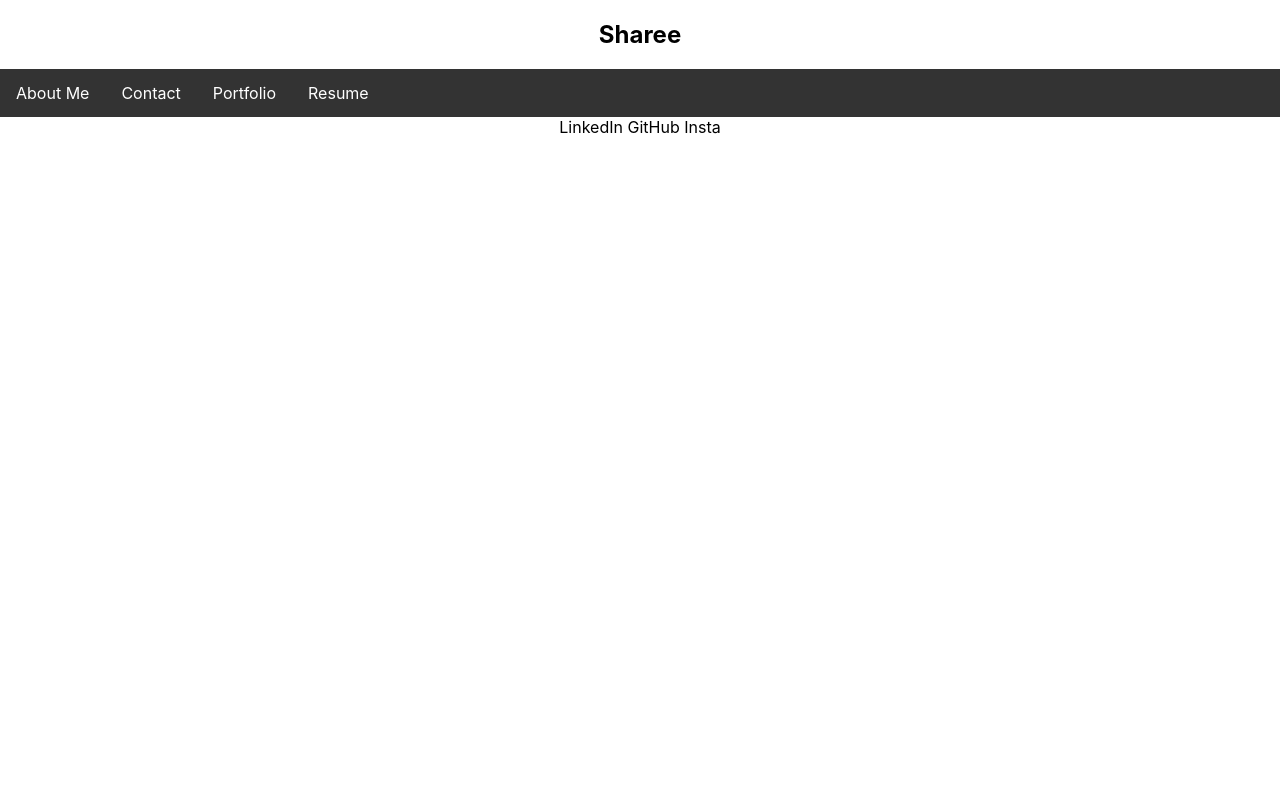
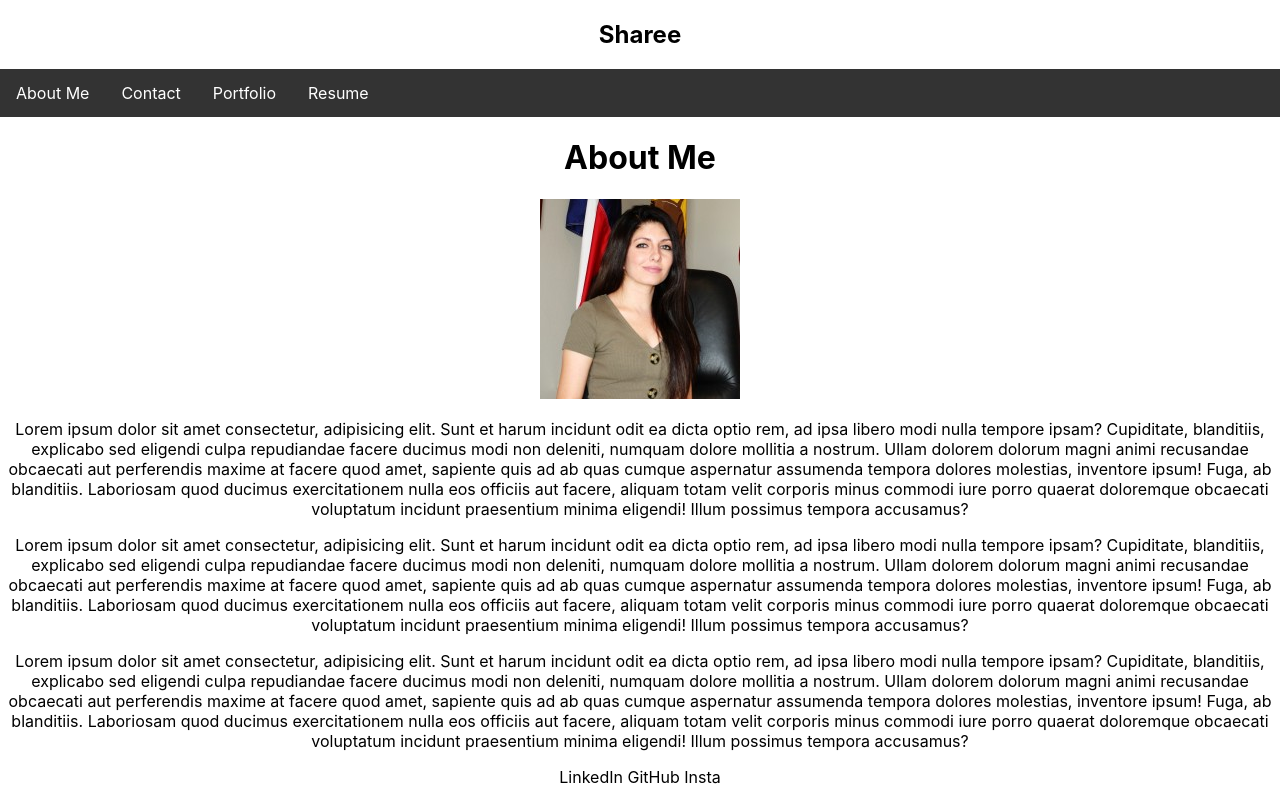
Before and after one commit to ShareeO/reactPortfolio, a React (Create React App) app: page / in a window 1280 px wide. Built offline with nearby package versions, Linux system fonts and the light colour scheme.

Commit message:
About Me

```diff
--- a/src/App.js
+++ b/src/App.js
@@ -1,12 +1,13 @@
 import './App.css';
 import Header from "./components/Header"
 import Footer from "./components/Footer"
+import AboutMe from './pages/AboutMe';
 
 function App() {
   return (
     <div className="App">
       <Header/>
-
+        <AboutMe/>
       <Footer/>
     </div>
   );
--- /dev/null
+++ b/src/pages/AboutMe.js
@@ -0,0 +1,20 @@
+import React from "react";
+import profile from "../assets/images/MEH.jpeg"
+
+function AboutMe (props) {
+    return (
+        <main>
+            <h1> About Me</h1>
+            <section>
+                <img src={profile}/>
+            </section>
+            <section>
+            <p> Lorem ipsum dolor sit amet consectetur, adipisicing elit. Sunt et harum incidunt odit ea dicta optio rem, ad ipsa libero modi nulla tempore ipsam? Cupiditate, blanditiis, explicabo sed eligendi culpa repudiandae facere ducimus modi non deleniti, numquam dolore mollitia a nostrum. Ullam dolorem dolorum magni animi recusandae obcaecati aut perferendis maxime at facere quod amet, sapiente quis ad ab quas cumque aspernatur assumenda tempora dolores molestias, inventore ipsum! Fuga, ab blanditiis. Laboriosam quod ducimus exercitationem nulla eos officiis aut facere, aliquam totam velit corporis minus commodi iure porro quaerat doloremque obcaecati voluptatum incidunt praesentium minima eligendi! Illum possimus tempora accusamus?</p>
+            <p> Lorem ipsum dolor sit amet consectetur, adipisicing elit. Sunt et harum incidunt odit ea dicta optio rem, ad ipsa libero modi nulla tempore ipsam? Cupiditate, blanditiis, explicabo sed eligendi culpa repudiandae facere ducimus modi non deleniti, numquam dolore mollitia a nostrum. Ullam dolorem dolorum magni animi recusandae obcaecati aut perferendis maxime at facere quod amet, sapiente quis ad ab quas cumque aspernatur assumenda tempora dolores molestias, inventore ipsum! Fuga, ab blanditiis. Laboriosam quod ducimus exercitationem nulla eos officiis aut facere, aliquam totam velit corporis minus commodi iure porro quaerat doloremque obcaecati voluptatum incidunt praesentium minima eligendi! Illum possimus tempora accusamus?</p>
+            <p> Lorem ipsum dolor sit amet consectetur, adipisicing elit. Sunt et harum incidunt odit ea dicta optio rem, ad ipsa libero modi nulla tempore ipsam? Cupiditate, blanditiis, explicabo sed eligendi culpa repudiandae facere ducimus modi non deleniti, numquam dolore mollitia a nostrum. Ullam dolorem dolorum magni animi recusandae obcaecati aut perferendis maxime at facere quod amet, sapiente quis ad ab quas cumque aspernatur assumenda tempora dolores molestias, inventore ipsum! Fuga, ab blanditiis. Laboriosam quod ducimus exercitationem nulla eos officiis aut facere, aliquam totam velit corporis minus commodi iure porro quaerat doloremque obcaecati voluptatum incidunt praesentium minima eligendi! Illum possimus tempora accusamus?</p>
+            </section>
+        </main>
+    )
+};
+
+export default AboutMe;
```
Also changed, not shown: src/assets/images/MEH.jpeg (added).
